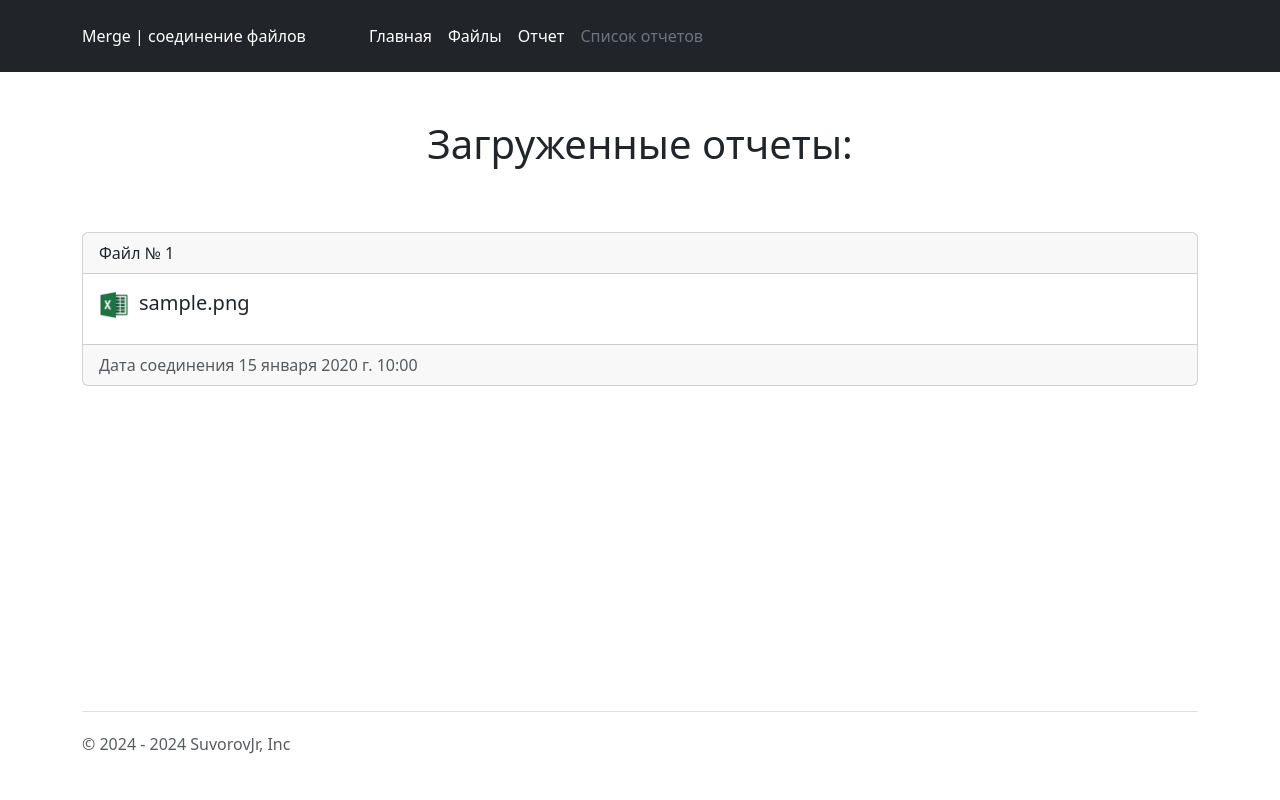
After one commit to suvorovjr/merge_tables, a Django app: a page that uses common/templates/base.html in a window 1280 px wide. The commit adds this page. Run offline with Django 5.2, Linux system fonts and the light colour scheme; tables that the repository leaves empty hold one stand-in row (values such as "Sample post"); parts of the project's set-up code (start-up, migrations or seed data) failed here and were passed over; some libraries are stand-ins or nearby versions.

Commit message:
add ReportListView

```diff
--- a/common/templates/base.html
+++ b/common/templates/base.html
@@ -18,6 +18,7 @@
                 <li><a href="{% url 'merge_files:index' %}" class="nav-link px-2 text-{% if active_page == 'index' %}secondary{% else %}white{% endif %}">Главная</a></li>
                 <li><a href="{% url 'merge_files:files_list' %}" class="nav-link px-2 text-{% if active_page == 'files_list' %}secondary{% else %}white{% endif %}">Файлы</a></li>
                 <li><a href="{% url 'report:create' %}" class="nav-link px-2 text-{% if active_page == 'report_create' %}secondary{% else %}white{% endif %}">Отчет</a></li>
+                <li><a href="{% url 'report:list' %}" class="nav-link px-2 text-{% if active_page == 'report_list' %}secondary{% else %}white{% endif %}">Список отчетов</a></li>
             </ul>
 
         </div>
--- /dev/null
+++ b/report/templates/report/report_list.html
@@ -0,0 +1,28 @@
+{% extends 'base.html' %}
+{% load static %}
+{% block content %}
+<main class="news-section section">
+    <div class="container mt-4">
+        <h1 class="text-center m-5">Загруженные отчеты:</h1>
+        {% if object_list %}
+        <div class="row mt-3">
+            {% for object in object_list %}
+            <div class="col-12 mt-3">
+                <div class="card">
+                    <div class="card-header">Файл № {{ forloop.counter }}</div>
+                    <div class="card-body">
+                        <h5 class="card-title">
+                            <img src="{% static 'imagine/excel_logo.png' %}" alt="Описание"
+                                 class="excel-logo"/>{{ object.file }}</h5>
+                    </div>
+                    <div class="card-footer text-body-secondary">Дата соединения {{ object.upload_date }}</div>
+                </div>
+            </div>
+            {% endfor %}
+        </div>
+        {% else %}
+        <h1 class="h1 mb-3 fw-normal text-center">Соединенных файлов нет</h1>
+        {% endif %}
+    </div>
+</main>
+{% endblock %}
--- a/report/urls.py
+++ b/report/urls.py
@@ -1,9 +1,10 @@
 from django.urls import path
 from .apps import ReportConfig
-from .views import ReportCreateView
+from .views import ReportCreateView, ReportListView
 
 app_name = ReportConfig.name
 
 urlpatterns = [
-    path('', ReportCreateView.as_view(), name='create')
+    path('', ReportCreateView.as_view(), name='create'),
+    path('list', ReportListView.as_view(), name='list')
 ]
--- a/report/views.py
+++ b/report/views.py
@@ -1,7 +1,8 @@
-from django.views.generic import CreateView
+from django.views.generic import CreateView, ListView
 from .forms import ReportForm
 from django.urls import reverse_lazy
 from common.mixins import ContextDataMixin
+from .models import ReportFile
 
 
 class ReportCreateView(ContextDataMixin, CreateView):
@@ -10,3 +11,10 @@ class ReportCreateView(ContextDataMixin, CreateView):
     success_url = reverse_lazy('merge_files:files_list')
     title = 'Загрузка отчета'
     active_page = 'report_create'
+
+
+class ReportListView(ContextDataMixin, ListView):
+    model = ReportFile
+    template_name = 'report/report_list.html'
+    title = 'Загруженные отчеты'
+    active_page = 'report_list'
```
